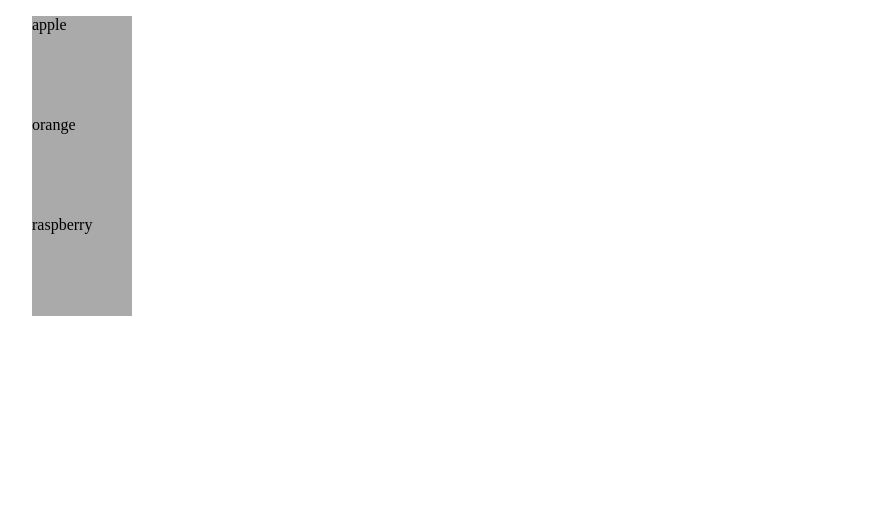
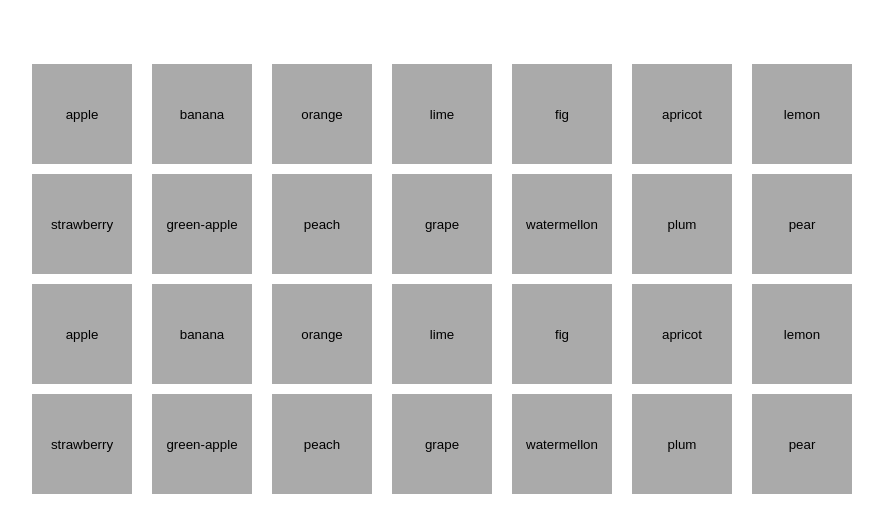
Before and after one commit to Tonyp85-25/ng-memory, an Angular app: page / in a window 1280 px wide. Shown: the top 532 px of the page, without its empty margins (16-899 px from the left). Built offline with nearby package versions, Linux system fonts and the light colour scheme.

Commit message:
feat: add card service and  board styling

```diff
--- a/src/app/board/board.component.css
+++ b/src/app/board/board.component.css
@@ -0,0 +1,8 @@
+ul{
+    width:400px;
+     display: grid;
+  grid-template-columns: repeat(7, 1fr);
+  grid-template-rows: repeat(4, 1fr);
+  gap: 10px;
+    margin-top:4em;
+}
--- a/src/app/board/board.component.ts
+++ b/src/app/board/board.component.ts
@@ -1,5 +1,8 @@
-import { Component } from '@angular/core';
+import { Component, inject } from '@angular/core';
 import { CardComponent } from '../card/card.component';
+import { fruits } from '../models/fruits';
+import { CardsService } from '../cards.service';
+import { CardModel } from '../models/card.model';
 
 @Component({
   selector: 'app-board',
@@ -8,5 +11,12 @@ import { CardComponent } from '../card/card.component';
   styleUrl: './board.component.css'
 })
 export class BoardComponent {
-   cards =[{fruit:"apple"},{fruit:"orange"},{fruit:"raspberry"}];
+   cardsService = inject(CardsService);
+    cards:CardModel[];
+   constructor() {
+    this.cards =this.cardsService.getCards();
+   }
+
+
+
 }
--- a/src/app/card/card.component.css
+++ b/src/app/card/card.component.css
@@ -1,4 +1,4 @@
-div{
+button{
   width: 100px;
   height: 100px;
   background-color: #aaa;
@@ -6,6 +6,11 @@ div{
   border: none;
 }
 
-div:hover {
+button:hover {
   background-color: #656262;
 }
+
+.image {
+  background-color: white;
+  background-image: url("../../../public/cards.png");
+}
--- a/src/app/card/card.component.html
+++ b/src/app/card/card.component.html
@@ -1 +1 @@
-<div role="button">{{data.fruit}}</div>
+<button type="button" [class.image]="isPlayed">{{data.fruit}}</button>
--- a/src/app/card/card.component.ts
+++ b/src/app/card/card.component.ts
@@ -5,9 +5,21 @@ import { Component, Input, input } from '@angular/core';
   imports: [],
   templateUrl: './card.component.html',
   styleUrl: './card.component.css',
+  host: {
+   '(click)': 'onClick($event)'
+  }
 
 })
 export class CardComponent {
 
   @Input({required: true}) data! :{fruit:string}
+
+  isPlayed = false;
+
+  onClick(event: MouseEvent) {
+    console.log(event);
+    event.stopPropagation();
+    this.isPlayed = !this.isPlayed
+  }
+
 }
--- /dev/null
+++ b/src/app/cards.service.ts
@@ -0,0 +1,20 @@
+import { Injectable } from '@angular/core';
+import { CardModel } from './models/card.model';
+import { fruits } from './models/fruits';
+
+@Injectable({
+  providedIn: 'root'
+})
+export class CardsService {
+
+  private cards :  CardModel[] = [];
+
+  constructor() {
+    this.cards = fruits.map(fruit => ({fruit}));
+  }
+
+  getCards() {
+    const slicedCards = this.cards.slice(0,14);
+    return slicedCards.concat(slicedCards);
+  }
+}
--- /dev/null
+++ b/src/app/models/card.model.ts
@@ -0,0 +1,5 @@
+import { Fruit } from "./fruits"
+
+export type CardModel= {
+    fruit: Fruit
+}
--- /dev/null
+++ b/src/app/models/fruits.ts
@@ -0,0 +1,22 @@
+export const fruits = [
+	"apple",
+	"banana",
+	"orange",
+	"lime",
+	"fig",
+	"apricot",
+	"lemon",
+	"strawberry",
+	"green-apple",
+	"peach",
+	"grape",
+	"watermellon",
+	"plum",
+	"pear",
+	"cherry",
+	"raspberry",
+	"passion",
+	"yellow-cherry",
+] as const;
+
+export type Fruit = typeof fruits[number];
```
Also changed, not shown: public/cards.png (added), 1 other file (tests, documents, lock files or other folders).
